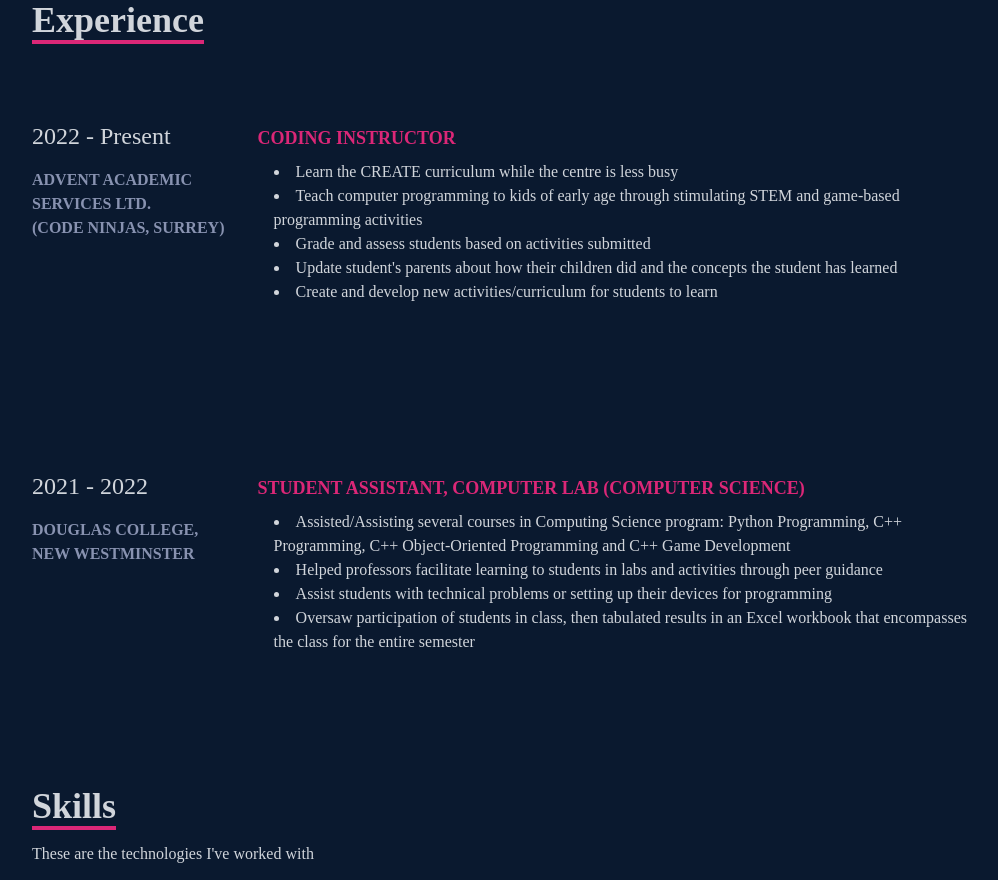
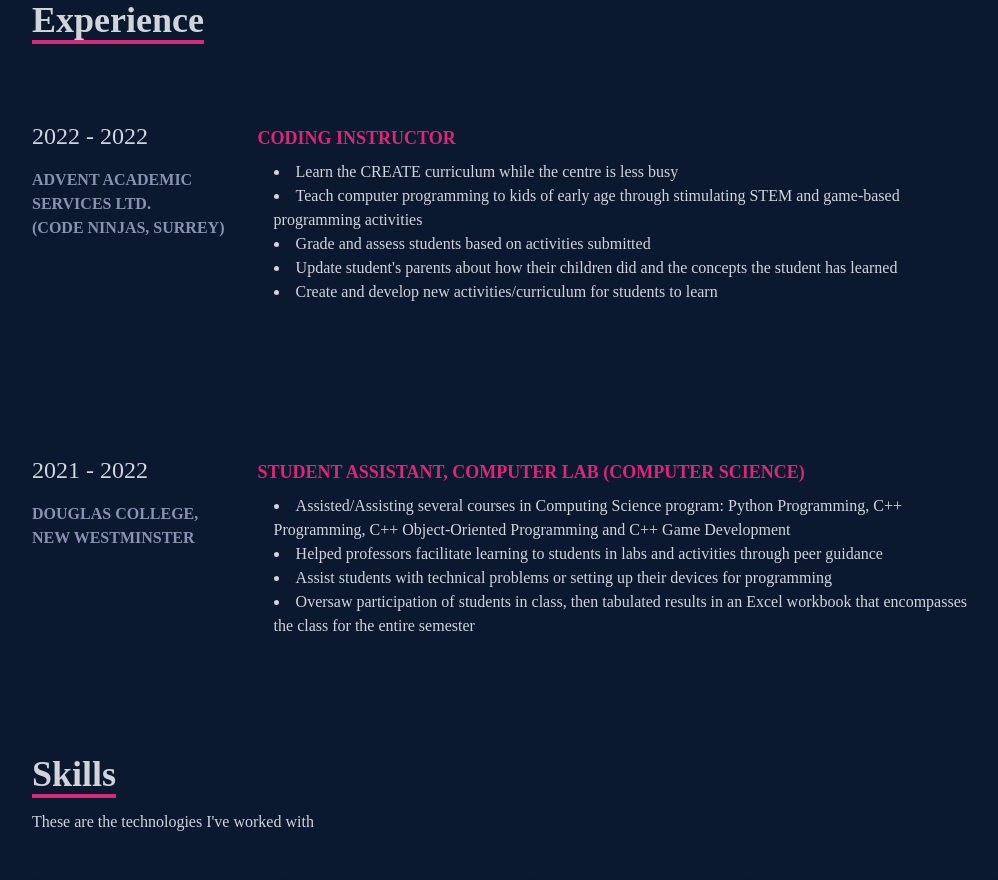
Before and after one commit to ChiefMigz/miguel-portfolio-website, a React (Create React App) app: page / in a window 1280 px wide. Shown: the part 1680-2560 px from the top of the page, without its empty margins (124-1122 px from the left). Built offline with nearby package versions, Linux system fonts and the light colour scheme.

Commit message:
Updated experience section

```diff
--- a/src/components/Experience.jsx
+++ b/src/components/Experience.jsx
@@ -9,7 +9,7 @@ const Experience = () => {
                 <div className="flex md:flex-row flex-col mb-[50px] last:mb-0 w-full py-20">
                   {/* Job year */}
                   <div className="md:w-[20%] w-full">
-                    <h5 className="text-2xl">2022 - Present</h5>
+                    <h5 className="text-2xl">2022 - 2022</h5>
                     <h5 className="uppercase font-bold text-[#8892b0] py-4">Advent Academic Services Ltd.<br/>(Code Ninjas, Surrey)</h5>
                   </div>
                   {/* Text */}
@@ -26,7 +26,7 @@ const Experience = () => {
                 </div>
 
                 {/* Job Experience Box */}
-                <div className="flex md:flex-row flex-col mb-[50px] last:mb-0 w-full py-8">
+                <div className="flex md:flex-row flex-col mb-[50px] last:mb-0 w-full py-4">
                   {/* Job year */}
                   <div className="md:w-[20%] w-full">
                     <h5 className="text-2xl">2021 - 2022</h5>
```
